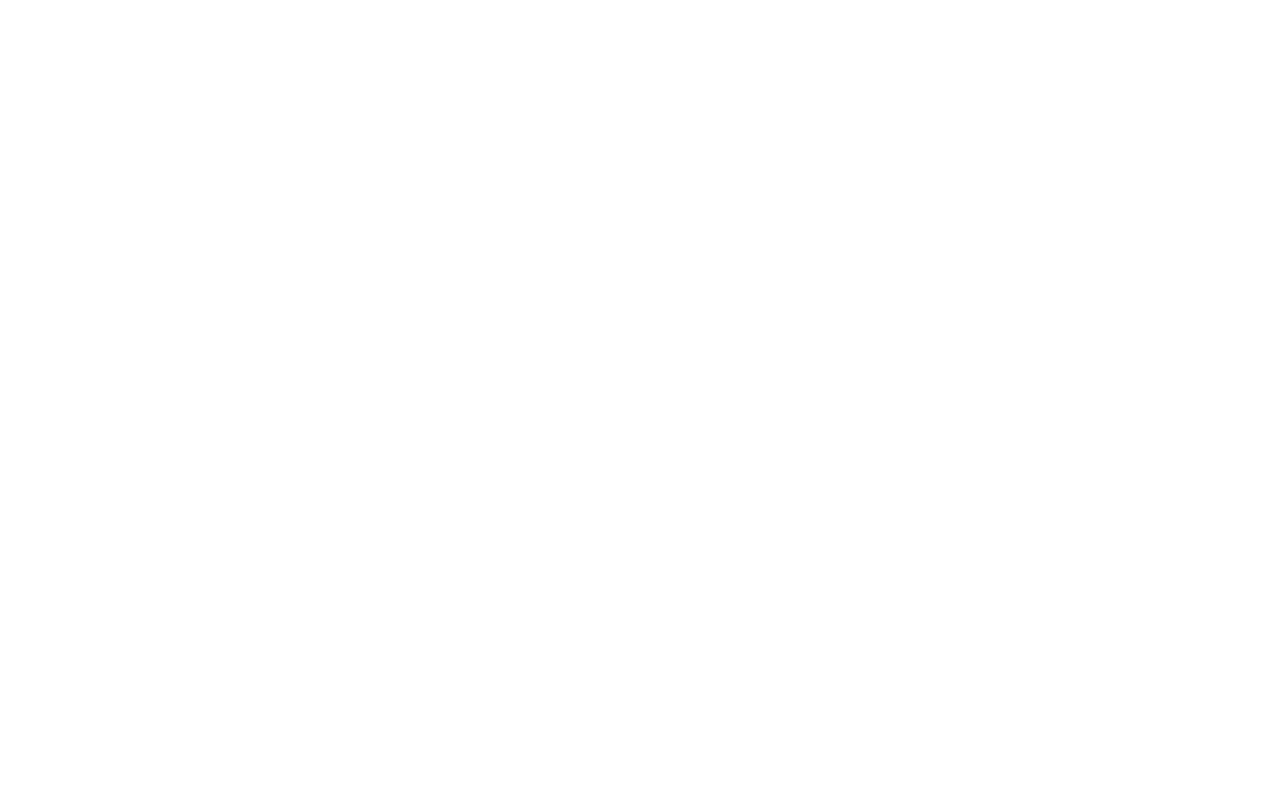
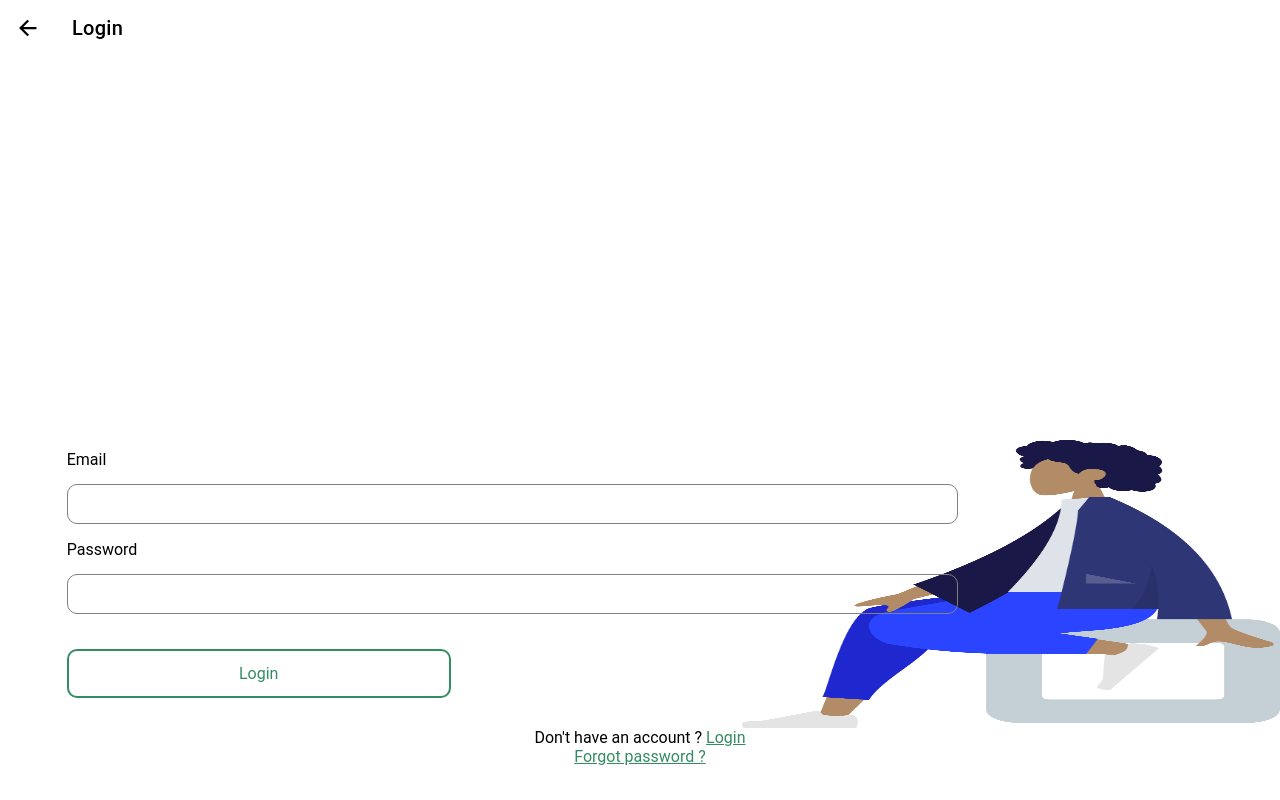
Before and after one commit to suprise079/christianConnect, a React (Create React App) app: page /Login in a window 1280 px wide. Built offline with nearby package versions, Linux system fonts and the light colour scheme.

Commit message:
done Welcome UI

```diff
--- a/package.json
+++ b/package.json
@@ -23,6 +23,7 @@
     "ionicons": "^5.4.0",
     "react": "^17.0.1",
     "react-dom": "^17.0.1",
+    "react-icons": "^4.2.0",
     "react-router": "^5.2.0",
     "react-router-dom": "^5.2.0",
     "react-scripts": "4.0.2",
--- a/src/App.tsx
+++ b/src/App.tsx
@@ -5,6 +5,7 @@
 import Welcome from "./pages/Welcome/Welcome";
 import SignUp from "./pages/SignUp/SignUp";
 import SignUpU from "./pages/SignUp/SignUpU";
+import Login from "./pages/Login/Login";
 
 /* Core CSS required for Ionic components to work properly */
 import "@ionic/react/css/core.css";
@@ -33,6 +34,7 @@
         <Route exact path="/home" component={Welcome} />
         <Route exact path="/SignUp" component={SignUp} />
         <Route exact path="/SignUpU" component={SignUpU} />
+        <Route exact path="/Login" component={Login} />
         <Redirect exact from="/" to="/home" />
       </IonRouterOutlet>
     </IonReactRouter>
--- /dev/null
+++ b/src/pages/Login/Login.jsx
@@ -0,0 +1,114 @@
+import {
+  IonInput,
+  IonPage,
+  IonBackButton,
+  IonButtons,
+  IonHeader,
+  IonToolbar,
+  IonTitle,
+} from "@ionic/react";
+import styled from "styled-components";
+import { Link } from "react-router-dom";
+import "../../pages/StylesForPages.css";
+import bg from "./bg.png";
+
+const Body = styled(IonPage)`
+  position: relative;
+  justify-content: flex-start;
+  width: 100%;
+  height: 100%;
+
+  background: white;
+  box-sizing: border-box;
+  z-index: -1;
+  * {
+    color: black;
+  }
+  #logins {
+    margin-top: 30%;
+    padding: 10px 3px;
+    // width:
+    background-image: url("${bg}");
+    background-size: 42% 100%;
+    background-repeat: no-repeat;
+    background-position-x: right;
+  }
+  ion-input {
+    border: 1px solid gray;
+    width: 70%;
+    margin: 1.2% 5%;
+    background: transparent;
+  }
+  label {
+    text-shadow: none;
+    margin: 1.2% 5%;
+  }
+  input[type="submit"] {
+    width: 30vw;
+    padding: 1% 5%;
+    margin: 20px 5%;
+    color: #348d63;
+    background: transparent;
+    // background: rgb(164, 204, 185);
+    // background: linear-gradient(
+    //   345deg,
+    //   rgba(164, 204, 185, 1) 26%,
+    //   rgba(52, 141, 99, 1) 60%,
+    //   rgba(52, 141, 99, 1) 100%
+    // );
+  }
+`;
+const handleSubmit = (e) => {
+  e.preventDefault();
+  console.log(e.target);
+};
+const Login = () => {
+  return (
+    <Body>
+      <IonHeader color="white" className="ion-no-border">
+        <IonToolbar color="white">
+          <IonButtons slot="start">
+            <IonBackButton defaultHref="/" />
+          </IonButtons>
+          <IonTitle>Login</IonTitle>
+        </IonToolbar>
+      </IonHeader>
+
+      <div id="logins">
+        <form
+          action="/"
+          /* method="post" */ onSubmit={(e) => {
+            handleSubmit(e);
+          }}
+        >
+          <label htmlFor="Email address">Email</label>
+          <IonInput
+            required
+            type="email"
+            name="Email address"
+            clearInput="true"
+            className="inputField"
+          ></IonInput>
+
+          <label htmlFor="Password">Password</label>
+          <IonInput
+            required
+            type="password"
+            clearInput="true"
+            className="inputField"
+          ></IonInput>
+
+          <input type="submit" value="Login" />
+        </form>
+      </div>
+      <div className="haveAcc">
+        Don't have an account ? <Link to="/home">Login</Link>
+      </div>
+      <div className="haveAcc">
+        <Link to="/home">Forgot password ?</Link>
+      </div>
+    </Body>
+  );
+};
+
+export default Login;
--- a/src/pages/SignUp/SignUp.jsx
+++ b/src/pages/SignUp/SignUp.jsx
@@ -42,6 +42,7 @@
         <form action="/" method="post">
           <label htmlFor="name">Name of fellowship</label>
           <IonInput
+          required
             name="name"
             clearInput="true"
             className="inputField"
@@ -49,6 +50,7 @@
 
           <label htmlFor="First name">First name</label>
           <IonInput
+          required
             name="First name"
             clearInput="true"
             className="inputField"
@@ -56,6 +58,7 @@
 
           <label htmlFor="Last name">Last name</label>
           <IonInput
+          required
             name="Last name"
             clearInput="true"
             className="inputField"
@@ -64,6 +67,7 @@
           <label htmlFor="Phone number">Phone number</label>
           {/* will use regex validation to format to NUMBERS ONLY */}
           <IonInput
+          required
             name="Phone number"
             clearInput="true"
             className="inputField"
@@ -71,6 +75,7 @@
 
           <label htmlFor="Email address">Email address</label>
           <IonInput
+          required
             type="email"
             name="Email address"
             clearInput="true"
@@ -79,6 +84,7 @@
 
           <label htmlFor="Password">Password</label>
           <IonInput
+          required
             type="password"
             clearInput="true"
             className="inputField"
@@ -86,6 +92,7 @@
 
           <label htmlFor="Confirm password">Confirm password</label>
           <IonInput
+          required
             type="password"
             name="Confirm password"
             clearInput="true"
@@ -94,7 +101,7 @@
           <input type="submit" value="Create a Fellowship" />
         </form>
         <div className="haveAcc">
-          Have an account ? <Link to="/home">Login</Link>
+          Have an account ? <Link to="/Login">Login</Link>
         </div>
       </div>
     </Body>
--- a/src/pages/SignUp/SignUpU.jsx
+++ b/src/pages/SignUp/SignUpU.jsx
@@ -9,6 +9,7 @@
   } from "@ionic/react";
   import styled from "styled-components";
   import { Link } from "react-router-dom";
+  import {AiFillEyeInvisible,AiFillEye} from "react-icons";
   import "../../pages/StylesForPages.css";
 
   const Body = styled(IonPage)`
@@ -34,18 +35,13 @@
             <IonButtons slot="start">
               <IonBackButton defaultHref="/" />
             </IonButtons>
-            <IonTitle>Register your fellowship</IonTitle>
+            <IonTitle>Create your account</IonTitle>
           </IonToolbar>
         </IonHeader>
 
         <div id="inputs">
           <form action="/" method="post">
-            <label htmlFor="name">Name of fellowship</label>
-            <IonInput
-              name="name"
-              clearInput="true"
-              className="inputField"
-            ></IonInput>
+
 
             <label htmlFor="First name">First name</label>
             <IonInput
@@ -84,17 +80,17 @@
               className="inputField"
             ></IonInput>
 
-            <label htmlFor="Confirm password">Confirm password</label>
+            <label htmlFor="Confirm password">Confirm Password</label>
             <IonInput
               type="password"
               name="Confirm password"
               clearInput="true"
               className="inputField"
             ></IonInput>
-            <input type="submit" value="Create a Fellowship" />
+            <input type="submit" value="Register" />
           </form>
           <div className="haveAcc">
-            Have an account ? <Link to="/home">Login</Link>
+            Have an account ? <Link to="/Login">Login</Link>
           </div>
         </div>
       </Body>
--- a/src/pages/Welcome/Welcome.tsx
+++ b/src/pages/Welcome/Welcome.tsx
@@ -42,14 +42,14 @@
       <img src={logo} alt="Logo" />
       <div className="Buttons">
         <Buttons
-        routerLink="/SignUp"
+          routerLink="/SignUp"
           onClick={() => {
             console.log("Hello RichMan");
           }}
         >
           Leaders
         </Buttons>
-        <Buttons>Users</Buttons>
+        <Buttons routerLink="/SignUpU">Users</Buttons>
       </div>
     </Body>
   );
```
Also changed, not shown: src/pages/Login/bg.png (added), src/pages/StylesForPages.css (line endings or trailing spaces), 1 other file (tests, documents, lock files or other folders).
